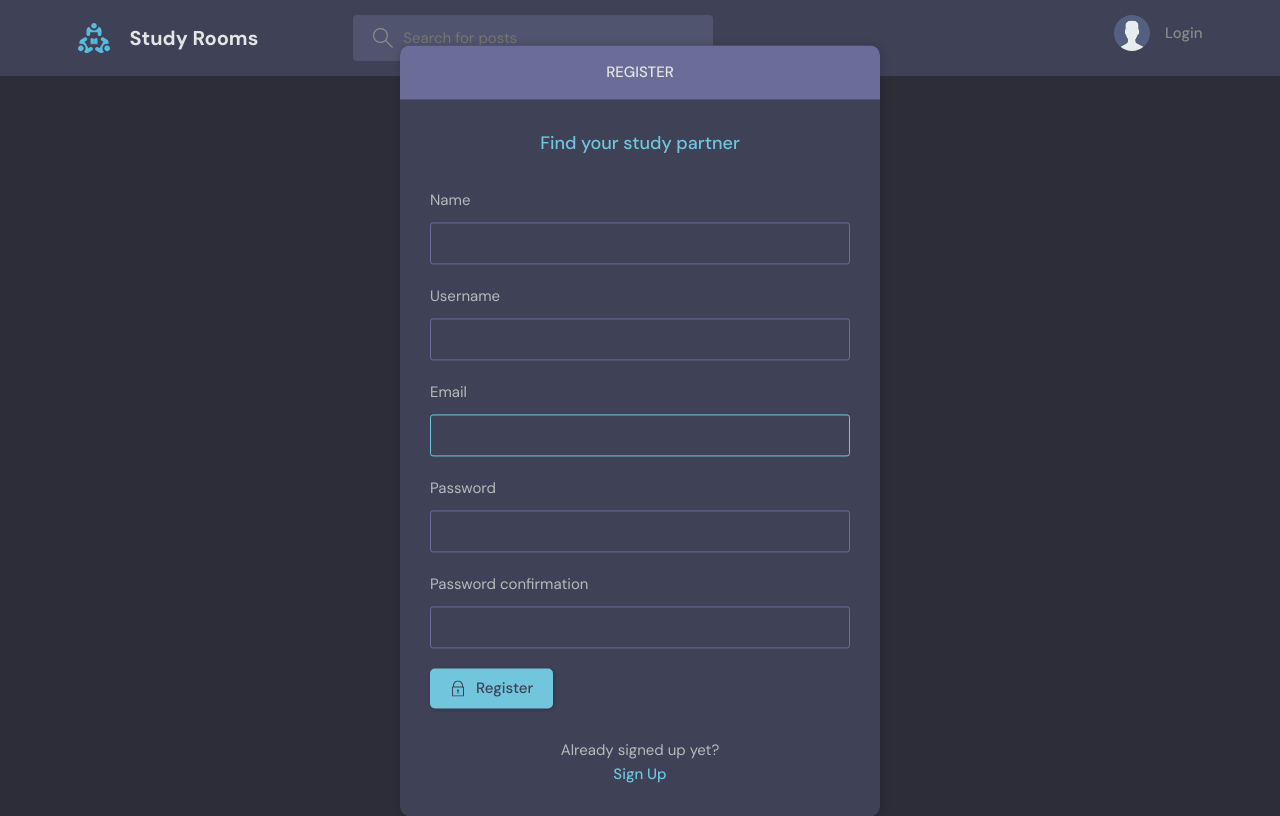
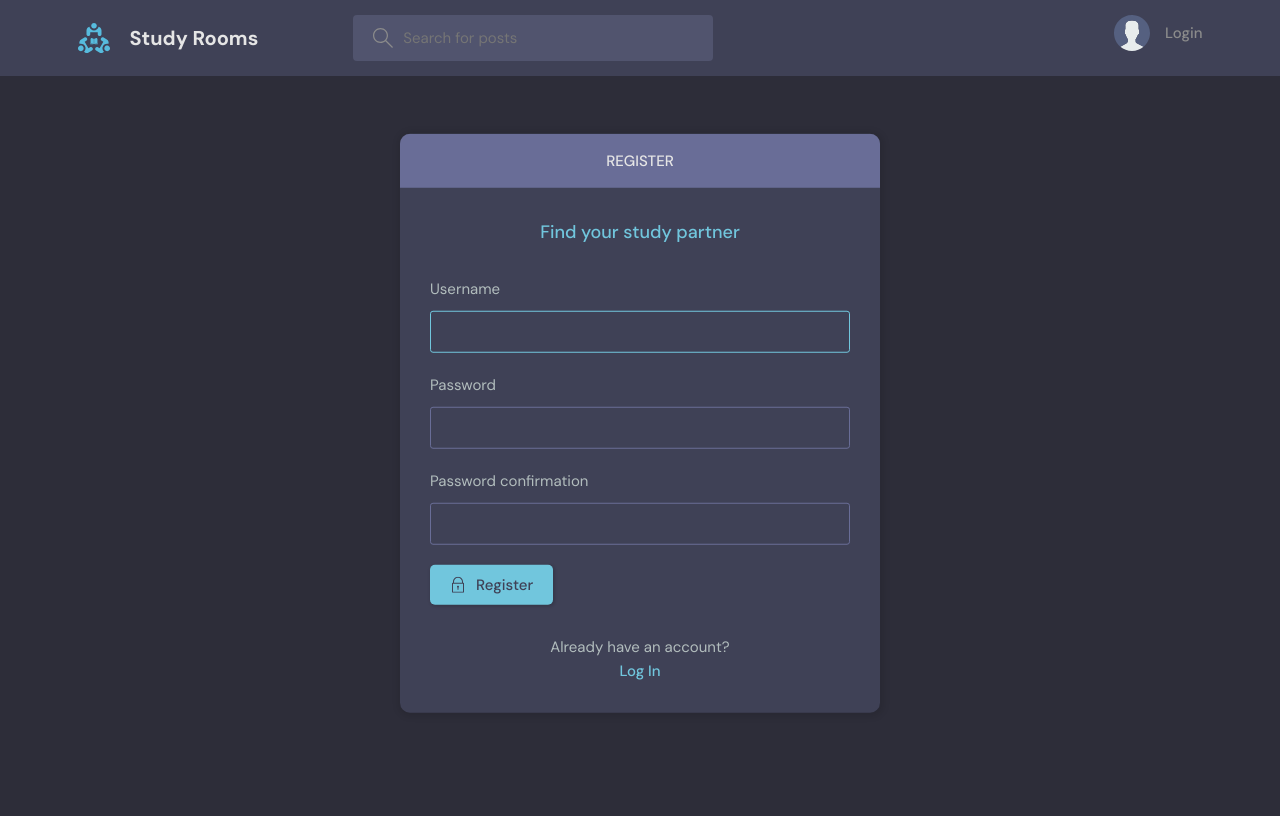
Before and after one commit to jaypee15/study_rooms, a Django app: page /register/ in a window 1280 px wide. After the commit the page ends 713 px from the top, so only its background shows below. Run offline with Django 4.2, Linux system fonts and the light colour scheme.

Commit message:
updated user registration page and forms

```diff
--- a/rooms/forms.py
+++ b/rooms/forms.py
@@ -6,7 +6,7 @@ from .models import Room, User
 class MyUserCreationForm(UserCreationForm):
     class Meta:
         model = User
-        fields = ['name', 'username', 'email', 'password1', 'password2']
+        fields = ['username',  'password1', 'password2']
 
 
 class RoomForm(ModelForm):
--- a/rooms/models.py
+++ b/rooms/models.py
@@ -1,16 +1,18 @@
 from django.db import models
 from django.contrib.auth.models import AbstractUser
+import uuid
 
 
 class User(AbstractUser):
-    name = models.CharField(max_length=200, null=True)
-    email = models.EmailField(unique=True, null=True)
+    name = models.CharField(max_length=200, null=True, )
+    email = models.EmailField(unique=True, null=True, )
     bio = models.TextField(null=True)
 
     avatar = models.ImageField(null=True, default="avatar.svg")
 
-    USERNAME_FIELD = 'email'
+    # USERNAME_FIELD = 'email'
     REQUIRED_FIELDS = []
+
 
 
 class Topic(models.Model):
--- a/rooms/templates/rooms/login_register.html
+++ b/rooms/templates/rooms/login_register.html
@@ -17,8 +17,8 @@
         <form class="form" action="" method="POST">
           {% csrf_token %}
           <div class="form__group form__group">
-            <label for="room_name">Email</label>
-            <input id="username" name="email" type="email" placeholder="e.g. example@email.com" />
+            <label for="room_name">Username</label>
+            <input id="username" name="username" type="text" />
           </div>
           <div class=" form__group">
             <label for="password">Password</label>
@@ -86,8 +86,8 @@
         </form>
 
         <div class="auth__action">
-          <p>Already signed up yet?</p>
-          <a href="{% url 'login' %}" class="btn btn--link">Sign Up</a>
+          <p>Already have an account?</p>
+          <a href="{% url 'login' %}" class="btn btn--link">Log In</a>
         </div>
       </div>
     </div>
--- a/rooms/templates/rooms/profile.html
+++ b/rooms/templates/rooms/profile.html
@@ -32,7 +32,7 @@
 
       <div class="roomList__header">
         <div>
-          <h2>Study Rooms Hosted by dennis_ivy</a>
+          <h2>Study Rooms Hosted by {{user.username}}</a>
           </h2>
         </div>
       </div>
--- a/rooms/views.py
+++ b/rooms/views.py
@@ -17,15 +17,15 @@ def loginPage(request):
         return redirect('home')
 
     if request.method == 'POST':
-        email = request.POST.get('email').lower()
+        username = request.POST.get('username').lower()
         password = request.POST.get('password')
 
         try:
-            user = User.objects.get(email=email)
+            user = User.objects.get(username=username)
         except:
             messages.error(request, 'User does not exist')
 
-        user = authenticate(request, email=email, password=password)
+        user = authenticate(request, username=username, password=password)
 
         if user is not None:
             login(request, user)
```
Also changed, not shown: db.sqlite3, rooms/migrations/0002_user_user_email_alter_user_email.py (added), rooms/migrations/0003_alter_user_user_email.py (added), rooms/migrations/0004_remove_user_user_email_alter_user_email.py (added), rooms/migrations/0005_alter_user_email.py (added), static/images/WIN_20220119_12_01_21_Pro-removebg-preview.png (added).
